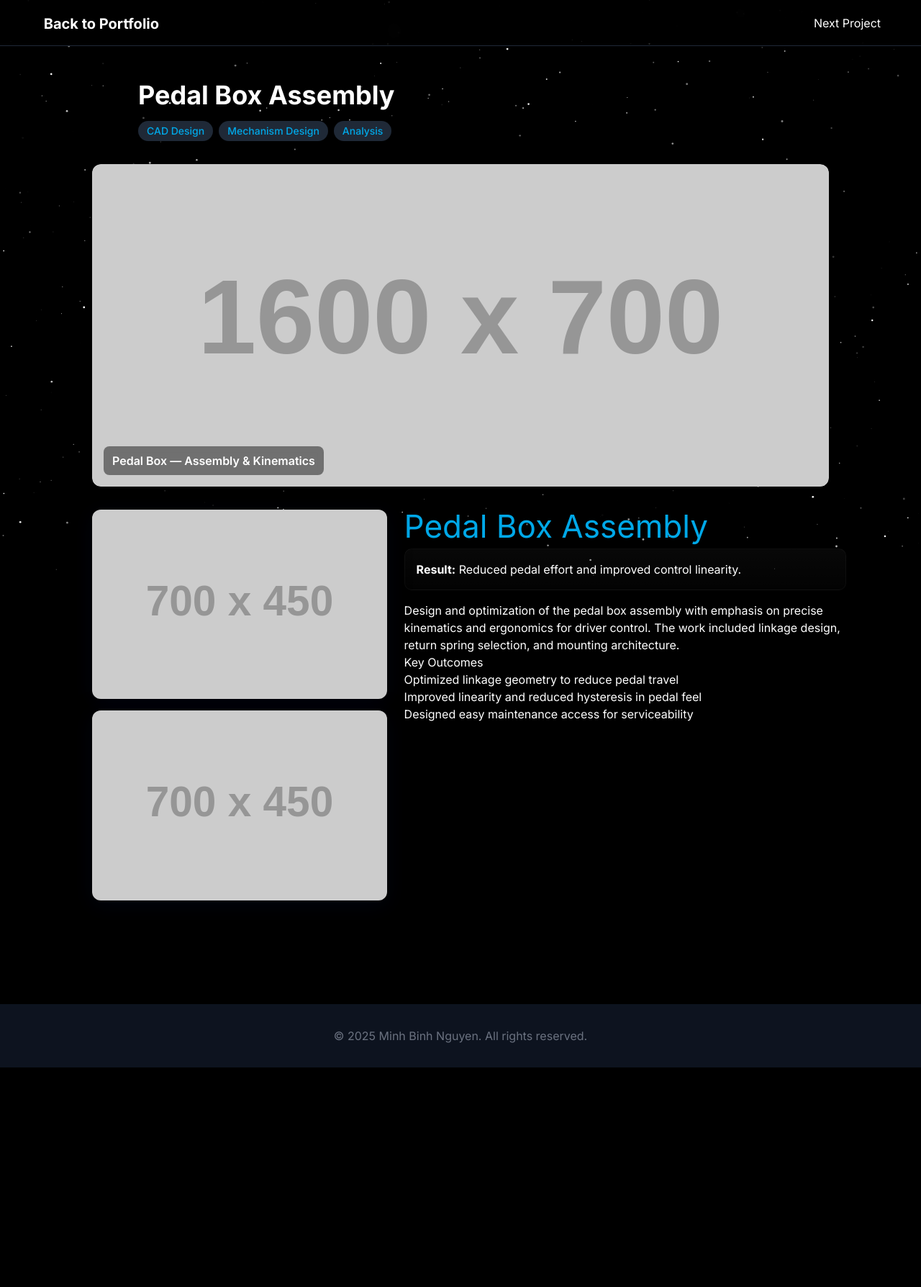
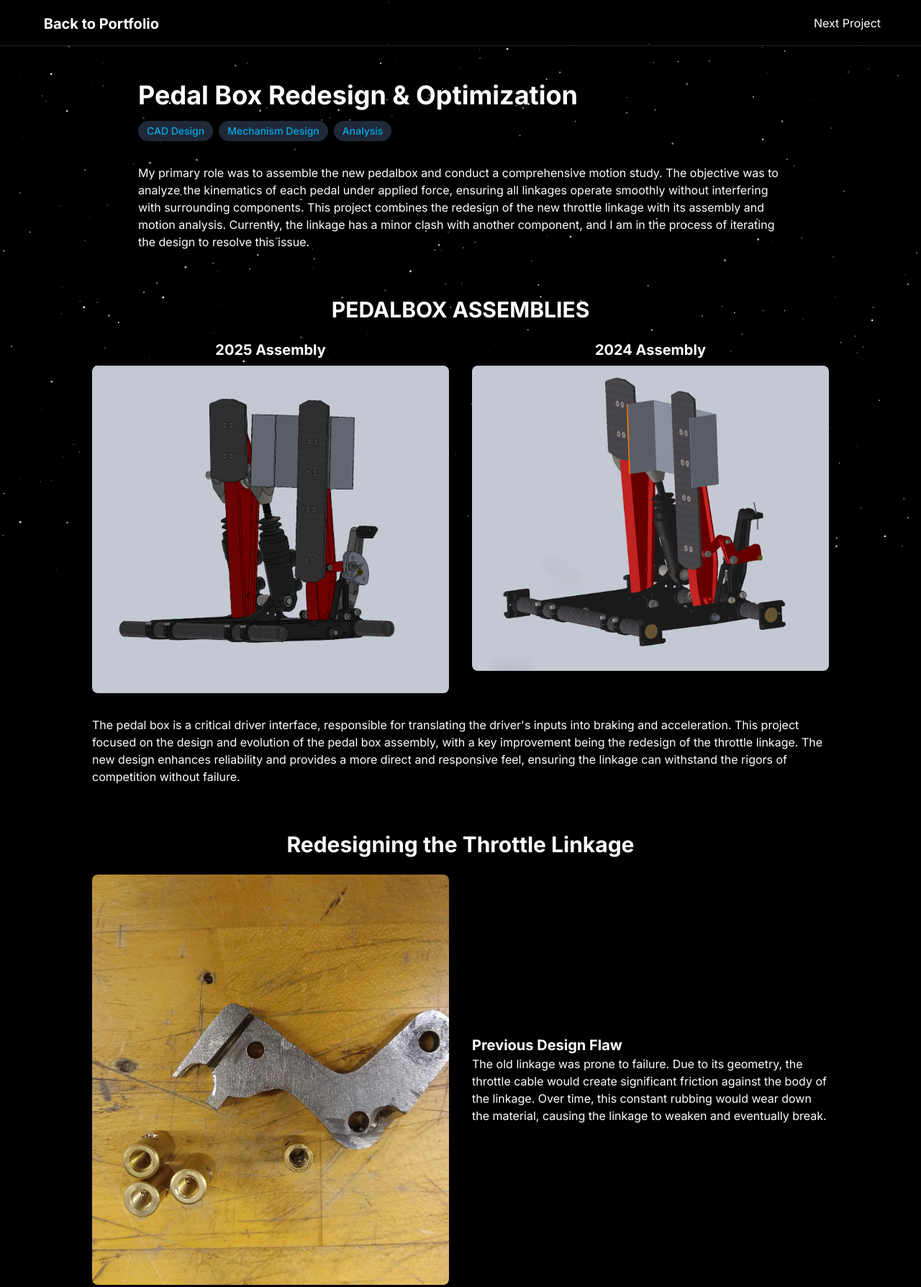
Before and after one commit to minhnguyen-712/html-css-Portfolio, a plain HTML site: page projects/pedal-box.html in a window 1280 px wide. Shown: the top 1788 px of the page at 72% size. Before the commit the page ends 1483 px from the top, so only its background shows below. Drawn offline with nearby package versions, Linux system fonts and the light colour scheme; placeholder pictures from the web are drawn by us; animation ran at ten frames a second; some icons are missing.

Commit message:
pedalbox assembly

```diff
--- a/projects/pedal-box.html
+++ b/projects/pedal-box.html
@@ -3,7 +3,7 @@
 <head>
     <meta charset="UTF-8">
     <meta name="viewport" content="width=device-width, initial-scale=1.0">
-    <title>Pedal Box Assembly - Minh Binh Nguyen</title>
+    <title>Pedal Box Redesign & Optimization - Minh Binh Nguyen</title>
 
     <!-- Load Tailwind CSS -->
     <script src="https://cdn.tailwindcss.com"></script>
@@ -52,7 +52,7 @@
             </a>
             <!-- Project Navigation -->
             <div class="flex items-center gap-4">
-                <a href="steering-wheel.html" class="text-white hover:text-brand-accent transition-colors flex items-center">
+                <a href="brake-rotor.html" class="text-white hover:text-brand-accent transition-colors flex items-center">
                     Next Project
                     <i data-lucide="arrow-right" class="inline-block w-6 h-6 ml-2"></i>
                 </a>
@@ -62,39 +62,70 @@
 
     <main class="relative z-10 container mx-auto px-6 py-12">
         <!-- Project Header -->
-        <div class="max-w-4xl mx-auto">
-            <h1 class="text-4xl font-bold text-white mb-4">Pedal Box Assembly</h1>
+        <div class="max-w-4xl mx-auto mb-16">
+            <h1 class="text-4xl font-bold text-white mb-4">Pedal Box Redesign &amp; Optimization</h1>
             <div class="flex flex-wrap gap-2 mb-8">
                 <span class="bg-gray-800 text-brand-accent px-3 py-1 rounded-full text-sm font-medium">CAD Design</span>
                 <span class="bg-gray-800 text-brand-accent px-3 py-1 rounded-full text-sm font-medium">Mechanism Design</span>
                 <span class="bg-gray-800 text-brand-accent px-3 py-1 rounded-full text-sm font-medium">Analysis</span>
             </div>
+            <div class="prose prose-lg prose-invert max-w-none">
+                <p>My primary role was to assemble the new pedalbox and conduct a comprehensive motion study. The objective was to analyze the kinematics of each pedal under applied force, ensuring all linkages operate smoothly without interfering with surrounding components. This project combines the redesign of the new throttle linkage with its assembly and motion analysis. Currently, the linkage has a minor clash with another component, and I am in the process of iterating the design to resolve this issue.</p>
+            </div>
         </div>
 
-        <!-- Project hero -->
-        <div class="project-hero max-w-5xl mx-auto mb-8">
-            <img src="https://placehold.co/1600x700/FFFFFF/000000?text=Pedal+Box+Complete+Assembly" alt="Pedal Box Complete" class="w-full">
-            <div class="hero-caption">Pedal Box — Assembly & Kinematics</div>
-        </div>
-
-        <!-- FEA / Description two-column layout -->
-        <section class="project-grid max-w-5xl mx-auto">
-            <div class="project-left space-y-4">
-                <img src="https://placehold.co/700x450/FFFFFF/000000?text=FEA+Kinematics" alt="FEA Kinematics">
-                <img src="https://placehold.co/700x450/FFFFFF/000000?text=FEA+Stress" alt="FEA Stress">
+        <!-- Section 1: Pedalbox Assemblies -->
+        <section class="max-w-5xl mx-auto mb-16">
+            <h2 class="text-3xl font-bold mb-6 text-white text-center">PEDALBOX ASSEMBLIES</h2>
+            <div class="grid grid-cols-1 md:grid-cols-2 gap-8 mb-8 items-start">
+                <div class="text-center">
+                    <h3 class="text-xl font-bold text-white mb-2">2025 Assembly</h3>
+                    <img src="../assets/images/pedalbox-2025.png" alt="2025 Pedal Box Assembly" class="w-full h-auto object-cover rounded-lg shadow-lg">
+                </div>
+                <div class="text-center">
+                    <h3 class="text-xl font-bold text-white mb-2">2024 Assembly</h3>
+                    <img src="../assets/images/pedalbox-2024.png" alt="2024 Pedal Box Assembly" class="w-full h-auto object-cover rounded-lg shadow-lg">
+                </div>
             </div>
-            <div class="project-right prose prose-lg prose-invert">
-                <h2 class="project-title">Pedal Box Assembly</h2>
-                <div class="callout"><strong>Result:</strong> Reduced pedal effort and improved control linearity.</div>
-                <p>Design and optimization of the pedal box assembly with emphasis on precise kinematics and ergonomics for driver control. The work included linkage design, return spring selection, and mounting architecture.</p>
-                <h3>Key Outcomes</h3>
-                <ul>
-                    <li>Optimized linkage geometry to reduce pedal travel</li>
-                    <li>Improved linearity and reduced hysteresis in pedal feel</li>
-                    <li>Designed easy maintenance access for serviceability</li>
-                </ul>
+            <div class="prose prose-lg prose-invert max-w-none">
+                <p>The pedal box is a critical driver interface, responsible for translating the driver's inputs into braking and acceleration. This project focused on the design and evolution of the pedal box assembly, with a key improvement being the redesign of the throttle linkage. The new design enhances reliability and provides a more direct and responsive feel, ensuring the linkage can withstand the rigors of competition without failure.</p>
             </div>
         </section>
+
+        <!-- Section 2: Redesigning the Throttle Linkage -->
+        <section class="max-w-5xl mx-auto mb-16">
+            <h2 class="text-3xl font-bold mb-6 text-white text-center">Redesigning the Throttle Linkage</h2>
+            <!-- Old Linkage -->
+            <div class="grid grid-cols-1 md:grid-cols-2 gap-8 items-center mb-12">
+                <img src="../assets/images/throttle-linkage-2024.jpg" alt="Old 2024 Throttle Linkage" class="w-full rounded-lg shadow-lg">
+                <div class="prose prose-lg prose-invert">
+                    <h3 class="text-xl font-bold text-white">Previous Design Flaw</h3>
+                    <p>The old linkage was prone to failure. Due to its geometry, the throttle cable would create significant friction against the body of the linkage. Over time, this constant rubbing would wear down the material, causing the linkage to weaken and eventually break.</p>
+                </div>
+            </div>
+            <!-- New Linkage -->
+            <div class="grid grid-cols-1 md:grid-cols-2 gap-8 items-center">
+                <div class="grid grid-cols-2 gap-4">
+                    <img src="../assets/images/throttle-linkage-new.jpg" alt="New Throttle Linkage Design" class="w-full rounded-lg shadow-lg">
+                    <img src="../assets/images/throttle-linkage-new-detail.jpg" alt="New Throttle Linkage Detail" class="w-full rounded-lg shadow-lg">
+                </div>
+                <div class="prose prose-lg prose-invert">
+                    <h3 class="text-xl font-bold text-white">Improved Solution</h3>
+                    <p>The shape was redesigned to be more circular. A dedicated channel guides the throttle cable directly into a gap, preventing it from touching the linkage body. This eliminates the friction and wear, ensuring the linkage remains strong and unbroken throughout its service life.</p>
+                </div>
+            </div>
+        </section>
+
+        <!-- Section 3: Throttle Pedal FEA -->
+        <section class="max-w-5xl mx-auto">
+            <h2 class="text-3xl font-bold mb-6 text-white text-center">Throttle Pedal FEA</h2>
+            <div class="space-y-8">
+                <img src="../assets/images/throttle-fea-1.png" alt="Throttle FEA 1" class="w-full rounded-lg shadow-lg">
+                <img src="../assets/images/throttle-fea-2.png" alt="Throttle FEA 2" class="w-full rounded-lg shadow-lg">
+                <img src="../assets/images/throttle-fea-3.png" alt="Throttle FEA 3" class="w-full rounded-lg shadow-lg">
+                <img src="../assets/images/throttle-fea-4.png" alt="Throttle FEA 4" class="w-full rounded-lg shadow-lg">
+            </div>
+        </div>
 
     </main>
 
```
Also changed, not shown: assets/images/pedalbox-2024.png (added), assets/images/pedalbox-2025.png (added), assets/images/throttle-fea-1.png (added), assets/images/throttle-fea-2.png (added), assets/images/throttle-fea-3.png (added), assets/images/throttle-fea-4.png (added), assets/images/throttle-linkage-2024.jpg (added), assets/images/throttle-linkage-new-detail.jpg (added), assets/images/throttle-linkage-new.jpg (added), projects/image-test.html (added).
